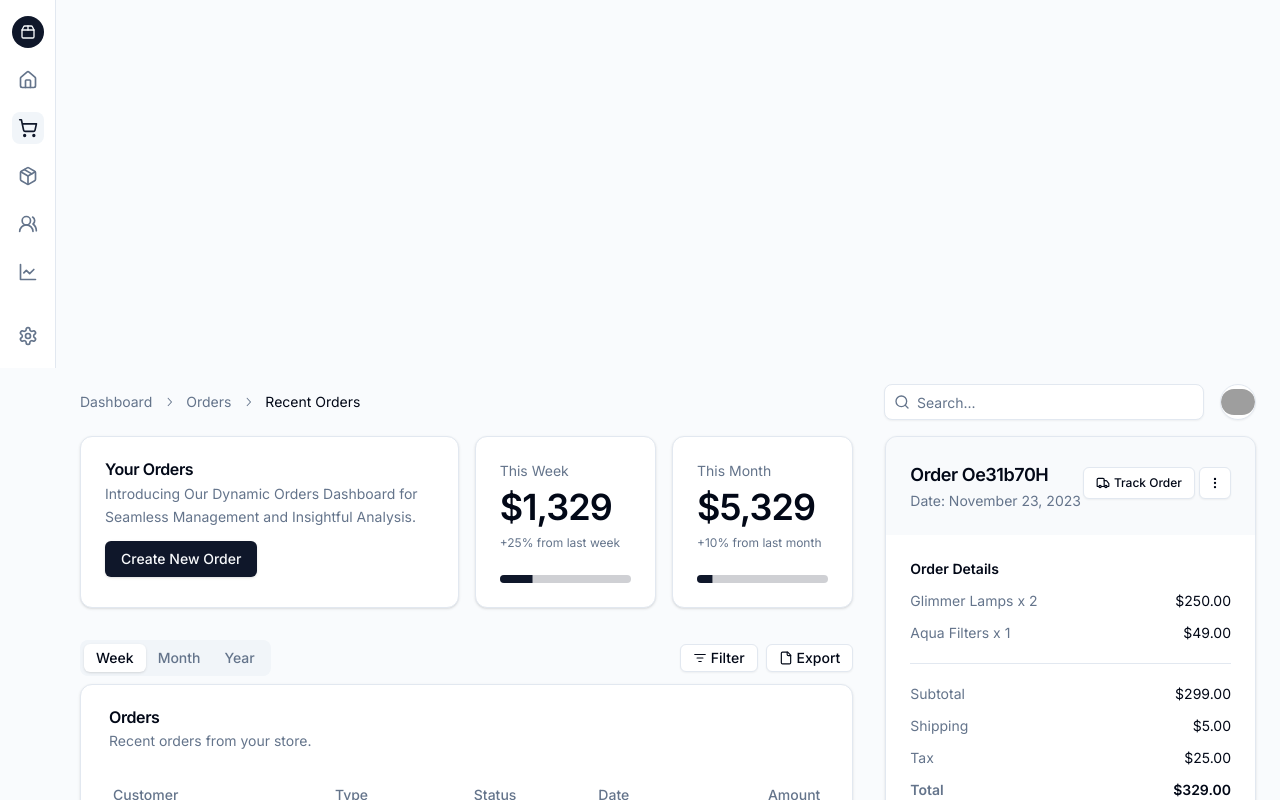
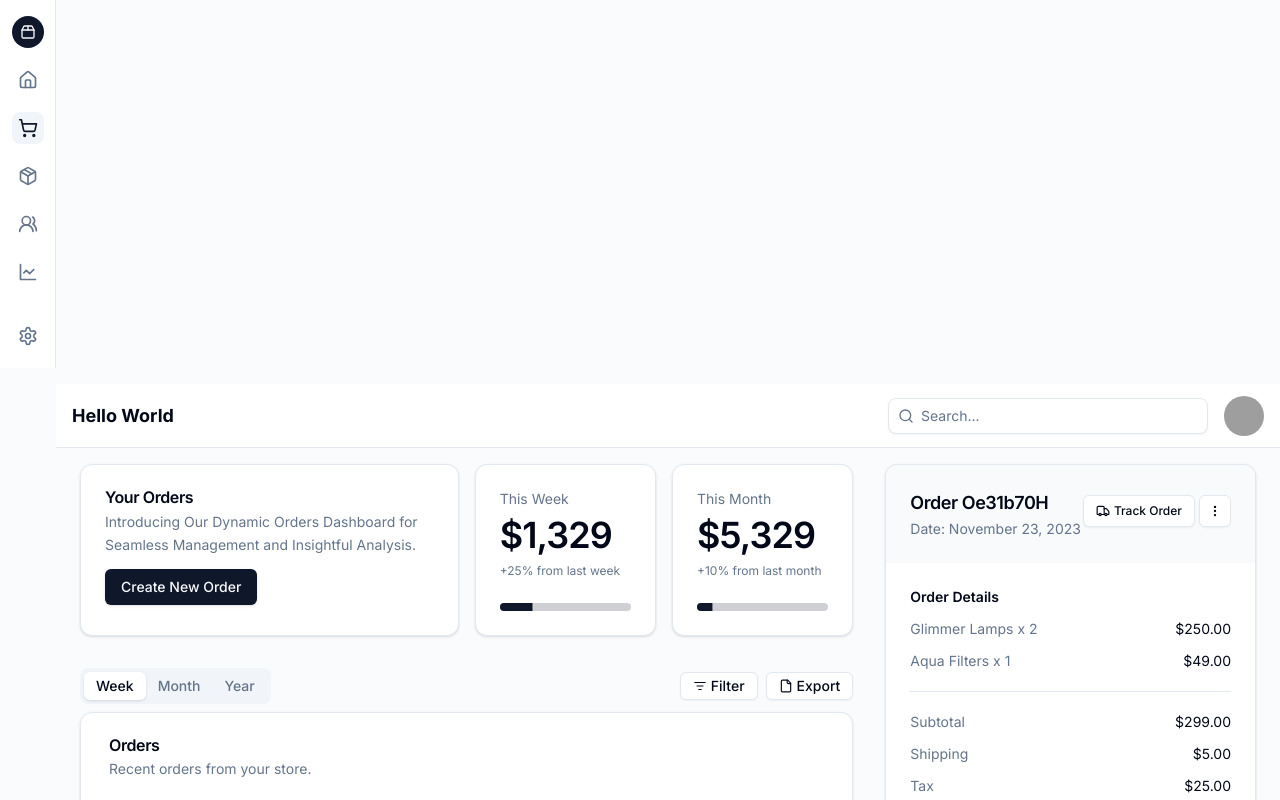
Before and after one commit to Mubin42/dokan-super-admin-frontend, a Next.js app: page / in a window 1280 px wide. Shown: the top 800 px of the page. Built offline with nearby package versions, Linux system fonts and the light colour scheme; grey boxes are pictures that could not be loaded.

Commit message:
updated header

```diff
--- a/package.json
+++ b/package.json
@@ -9,6 +9,7 @@
     "lint": "next lint"
   },
   "dependencies": {
+    "@radix-ui/react-avatar": "^1.0.4",
     "@radix-ui/react-dialog": "^1.0.5",
     "@radix-ui/react-dropdown-menu": "^2.0.6",
     "@radix-ui/react-icons": "^1.3.0",
--- a/src/app/page.tsx
+++ b/src/app/page.tsx
@@ -65,117 +65,14 @@
 import { Tooltip, TooltipContent, TooltipProvider, TooltipTrigger } from '@/components/ui/tooltip';
 import { NextPage } from 'next';
 import Sidebar from '@/components/layouts/sidebar/Sidebar';
+import Header from '@/components/layouts/header/Header';
 
 const Home: NextPage = () => {
-	const mobileHeader = (
-		<header className='sticky top-0 z-30 flex h-14 items-center gap-4 border-b bg-background px-4 sm:static sm:h-auto sm:border-0 sm:bg-transparent sm:px-6'>
-			<Sheet>
-				<SheetTrigger asChild>
-					<Button size='icon' variant='outline' className='sm:hidden'>
-						<PanelLeft className='h-5 w-5' />
-						<span className='sr-only'>Toggle Menu</span>
-					</Button>
-				</SheetTrigger>
-				<SheetContent side='left' className='sm:max-w-xs'>
-					<nav className='grid gap-6 text-lg font-medium'>
-						<Link
-							href='#'
-							className='group flex h-10 w-10 shrink-0 items-center justify-center gap-2 rounded-full bg-primary text-lg font-semibold text-primary-foreground md:text-base'
-						>
-							<Package2 className='h-5 w-5 transition-all group-hover:scale-110' />
-							<span className='sr-only'>Acme Inc</span>
-						</Link>
-						<Link
-							href='#'
-							className='flex items-center gap-4 px-2.5 text-muted-foreground hover:text-foreground'
-						>
-							<HomeIcon className='h-5 w-5' />
-							Dashboard
-						</Link>
-						<Link href='#' className='flex items-center gap-4 px-2.5 text-foreground'>
-							<ShoppingCart className='h-5 w-5' />
-							Orders
-						</Link>
-						<Link
-							href='#'
-							className='flex items-center gap-4 px-2.5 text-muted-foreground hover:text-foreground'
-						>
-							<Package className='h-5 w-5' />
-							Products
-						</Link>
-						<Link
-							href='#'
-							className='flex items-center gap-4 px-2.5 text-muted-foreground hover:text-foreground'
-						>
-							<Users2 className='h-5 w-5' />
-							Customers
-						</Link>
-						<Link
-							href='#'
-							className='flex items-center gap-4 px-2.5 text-muted-foreground hover:text-foreground'
-						>
-							<LineChart className='h-5 w-5' />
-							Settings
-						</Link>
-					</nav>
-				</SheetContent>
-			</Sheet>
-			<Breadcrumb className='hidden md:flex'>
-				<BreadcrumbList>
-					<BreadcrumbItem>
-						<BreadcrumbLink asChild>
-							<Link href='#'>Dashboard</Link>
-						</BreadcrumbLink>
-					</BreadcrumbItem>
-					<BreadcrumbSeparator />
-					<BreadcrumbItem>
-						<BreadcrumbLink asChild>
-							<Link href='#'>Orders</Link>
-						</BreadcrumbLink>
-					</BreadcrumbItem>
-					<BreadcrumbSeparator />
-					<BreadcrumbItem>
-						<BreadcrumbPage>Recent Orders</BreadcrumbPage>
-					</BreadcrumbItem>
-				</BreadcrumbList>
-			</Breadcrumb>
-			<div className='relative ml-auto flex-1 md:grow-0'>
-				<Search className='absolute left-2.5 top-2.5 h-4 w-4 text-muted-foreground' />
-				<Input
-					type='search'
-					placeholder='Search...'
-					className='w-full rounded-lg bg-background pl-8 md:w-[200px] lg:w-[320px]'
-				/>
-			</div>
-			<DropdownMenu>
-				<DropdownMenuTrigger asChild>
-					<Button variant='outline' size='icon' className='overflow-hidden rounded-full'>
-						<Image
-							src='/placeholder-user.jpg'
-							width={36}
-							height={36}
-							alt='Avatar'
-							className='overflow-hidden rounded-full'
-						/>
-					</Button>
-				</DropdownMenuTrigger>
-				<DropdownMenuContent align='end'>
-					<DropdownMenuLabel>My Account</DropdownMenuLabel>
-					<DropdownMenuSeparator />
-					<DropdownMenuItem>Settings</DropdownMenuItem>
-					<DropdownMenuItem>Support</DropdownMenuItem>
-					<DropdownMenuSeparator />
-					<DropdownMenuItem>Logout</DropdownMenuItem>
-				</DropdownMenuContent>
-			</DropdownMenu>
-		</header>
-	);
-
 	return (
 		<div className='flex min-h-screen w-full flex-col bg-muted/40'>
-			<Sidebar  />
+			<Sidebar />
 			<div className='flex flex-col sm:gap-4 sm:py-4 sm:pl-14'>
-				{mobileHeader}
+				<Header />
 				<main className='grid flex-1 items-start gap-4 p-4 sm:px-6 sm:py-0 md:gap-8 lg:grid-cols-3 xl:grid-cols-3'>
 					<div className='grid auto-rows-max items-start gap-4 md:gap-8 lg:col-span-2'>
 						<div className='grid gap-4 sm:grid-cols-2 md:grid-cols-4 lg:grid-cols-2 xl:grid-cols-4'>
--- /dev/null
+++ b/src/components/layouts/header/Header.tsx
@@ -0,0 +1,63 @@
+import AccountDropdown from '@/components/sections/account-dropdown/AccountDropdown';
+import { Avatar, AvatarFallback, AvatarImage } from '@/components/ui/avatar';
+import { Badge } from '@/components/ui/badge';
+import { Button } from '@/components/ui/button';
+import {
+	DropdownMenu,
+	DropdownMenuContent,
+	DropdownMenuItem,
+	DropdownMenuLabel,
+	DropdownMenuSeparator,
+	DropdownMenuTrigger,
+} from '@/components/ui/dropdown-menu';
+import { Input } from '@/components/ui/input';
+import { Search } from 'lucide-react';
+import Image from 'next/image';
+import React, { FC } from 'react';
+
+type HeaderProps = {};
+
+const Header: FC<HeaderProps> = ({}) => {
+	// api
+
+	// hooks
+
+	// states
+
+	// variables
+
+	// styles
+
+	// functions
+
+	// effects
+
+	// components
+
+	const user = (
+		<AccountDropdown>
+			<Avatar className='cursor-pointer'>
+				<AvatarImage src='https://github.com/shadcn.png' />
+				<AvatarFallback>CN</AvatarFallback>
+			</Avatar>
+		</AccountDropdown>
+	);
+
+	return (
+		<header className='flex h-16 w-full items-center gap-4 border-b bg-background px-4'>
+			<h1 className='text-lg font-bold'>Hello World</h1>
+			<div className='relative ml-auto flex-1 md:grow-0'>
+				<Search className='absolute left-2.5 top-2.5 h-4 w-4 text-muted-foreground' />
+				<Input
+					type='search'
+					placeholder='Search...'
+					className='w-full rounded-lg bg-background pl-8 md:w-[200px] lg:w-[320px]'
+				/>
+			</div>
+
+			{user}
+		</header>
+	);
+};
+
+export default Header;
--- a/src/components/layouts/page-layout/PageLayout.tsx
+++ b/src/components/layouts/page-layout/PageLayout.tsx
@@ -1,6 +1,7 @@
 import { cn } from '@/lib/utils';
 import React, { FC } from 'react';
 import Sidebar from '../sidebar/Sidebar';
+import Header from '../header/Header';
 
 type PageLayoutProps = {
 	className?: string;
@@ -28,7 +29,7 @@
 		<div className={cn('h-screen w-screen flex', className)}>
 			<Sidebar />
 			<div className='flex flex-col w-full'>
-				<div className='w-full h-16 bg-red-300'></div>
+				<Header />
 				<main className='flex-1'>{children}</main>
 			</div>
 		</div>
--- /dev/null
+++ b/src/components/sections/account-dropdown/AccountDropdown.tsx
@@ -0,0 +1,53 @@
+import { Badge } from '@/components/ui/badge';
+import {
+	DropdownMenu,
+	DropdownMenuContent,
+	DropdownMenuItem,
+	DropdownMenuLabel,
+	DropdownMenuSeparator,
+	DropdownMenuTrigger,
+} from '@/components/ui/dropdown-menu';
+import React, { FC } from 'react';
+
+type AccountDropdownProps = {
+	children: React.ReactNode;
+};
+
+const AccountDropdown: FC<AccountDropdownProps> = ({ children }) => {
+	// api
+
+	// hooks
+
+	// states
+
+	// variables
+
+	// styles
+
+	// functions
+
+	// effects
+
+	// components
+
+	return (
+		<DropdownMenu>
+			<DropdownMenuTrigger asChild>{children}</DropdownMenuTrigger>
+			<DropdownMenuContent align='end'>
+				<DropdownMenuLabel>
+					<div className='flex flex-col'>
+						<h1 className='text-sm'>Kazi Ehsanul Mubin</h1>
+						<Badge className='w-fit'>Admin</Badge>
+					</div>
+				</DropdownMenuLabel>
+				<DropdownMenuSeparator />
+				<DropdownMenuItem>Settings</DropdownMenuItem>
+				<DropdownMenuItem>Support</DropdownMenuItem>
+				<DropdownMenuSeparator />
+				<DropdownMenuItem>Logout</DropdownMenuItem>
+			</DropdownMenuContent>
+		</DropdownMenu>
+	);
+};
+
+export default AccountDropdown;
--- /dev/null
+++ b/src/components/ui/avatar.tsx
@@ -0,0 +1,50 @@
+"use client"
+
+import * as React from "react"
+import * as AvatarPrimitive from "@radix-ui/react-avatar"
+
+import { cn } from "@/lib/utils"
+
+const Avatar = React.forwardRef<
+  React.ElementRef<typeof AvatarPrimitive.Root>,
+  React.ComponentPropsWithoutRef<typeof AvatarPrimitive.Root>
+>(({ className, ...props }, ref) => (
+  <AvatarPrimitive.Root
+    ref={ref}
+    className={cn(
+      "relative flex h-10 w-10 shrink-0 overflow-hidden rounded-full",
+      className
+    )}
+    {...props}
+  />
+))
+Avatar.displayName = AvatarPrimitive.Root.displayName
+
+const AvatarImage = React.forwardRef<
+  React.ElementRef<typeof AvatarPrimitive.Image>,
+  React.ComponentPropsWithoutRef<typeof AvatarPrimitive.Image>
+>(({ className, ...props }, ref) => (
+  <AvatarPrimitive.Image
+    ref={ref}
+    className={cn("aspect-square h-full w-full", className)}
+    {...props}
+  />
+))
+AvatarImage.displayName = AvatarPrimitive.Image.displayName
+
+const AvatarFallback = React.forwardRef<
+  React.ElementRef<typeof AvatarPrimitive.Fallback>,
+  React.ComponentPropsWithoutRef<typeof AvatarPrimitive.Fallback>
+>(({ className, ...props }, ref) => (
+  <AvatarPrimitive.Fallback
+    ref={ref}
+    className={cn(
+      "flex h-full w-full items-center justify-center rounded-full bg-muted",
+      className
+    )}
+    {...props}
+  />
+))
+AvatarFallback.displayName = AvatarPrimitive.Fallback.displayName
+
+export { Avatar, AvatarImage, AvatarFallback }
```
Also changed, not shown: 1 other file (tests, documents, lock files or other folders).
